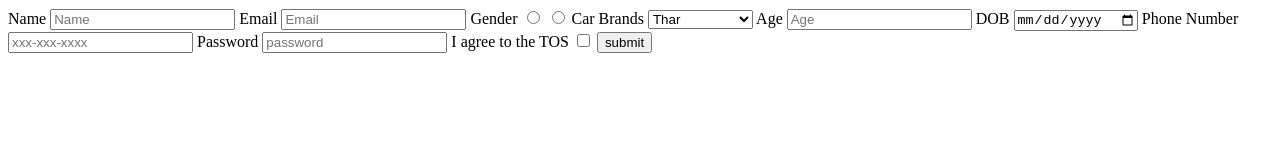
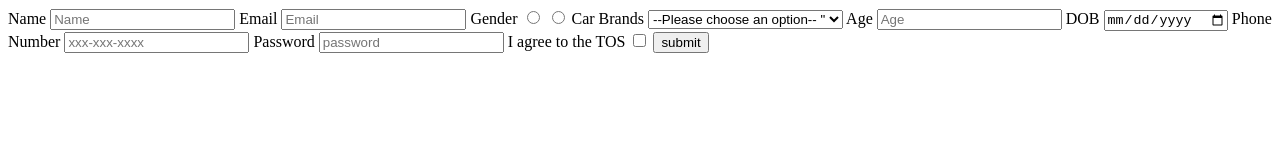
Before and after one commit to acciojob/signup-form-car-SagarKumarMathuri, a website: page main.html in a window 1280 px wide. Drawn offline with Linux system fonts and the light colour scheme.

Commit message:
created a submission

```diff
--- a/main.html
+++ b/main.html
@@ -20,10 +20,11 @@
 		<input type="radio" id="gender_f" name="gender" required>
 
 		<label for="car">Car Brands</label>
-		<select id="cars" type="select" placeholder="--Please choose an option--" required>
-			<option>Thar</option>
-			<option>Mahendra car</option>
-			<option>scorpio</option>
+		<select id="cars" name="cars" required>
+			<option value="">--Please choose an option-- "</option>
+			<option value="Thar">Thar</option>
+			<option value=">Mahendra car">Mahendra car</option>
+			<option value="scorpio">scorpio</option>
 		</select>
 
 		<label for="age">Age</label>
```
